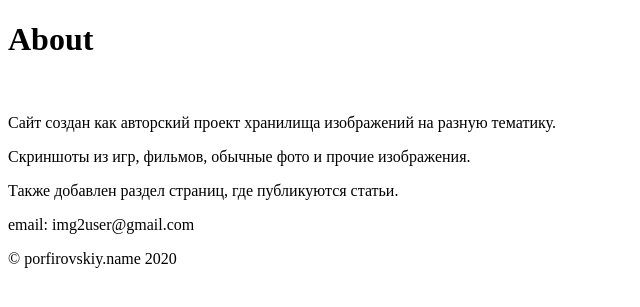
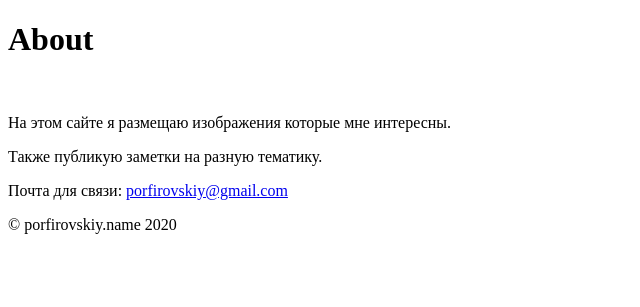
Before and after one commit to porfirovskiy/porfirovskiy, a Yii app: template frontend/views/site/about.php in a window 1280 px wide. Shown: the top 307 px of the page, without its empty margins (0-640 px from the left). Run offline with PHP 8.4 and a stand-in for Yii, Linux system fonts and the light colour scheme; the template is opened without the code that fills it, so the values that code supplies are empty; some libraries are stand-ins or nearby versions.

Commit message:
fix about page

```diff
--- a/frontend/views/site/about.php
+++ b/frontend/views/site/about.php
@@ -12,18 +12,15 @@ $this->params['breadcrumbs'][] = $this->title;
 
     <br>
     <p>
-        Сайт создан как авторский проект хранилища изображений на разную тематику.
-    </p>
-    <p>
-        Скриншоты из игр, фильмов, обычные фото и прочие изображения.
+        На этом сайте я размещаю изображения которые мне интересны.
     </p>
 
     <p>
-        Также добавлен раздел страниц, где публикуются статьи.
+        Также публикую заметки на разную тематику.
     </p>
 
     <p>
-        email: img2user@gmail.com
+        Почта для связи: <a href="mailto:porfirovskiy@gmail.com">porfirovskiy@gmail.com</a>
     </p>
 
 </div>
```
